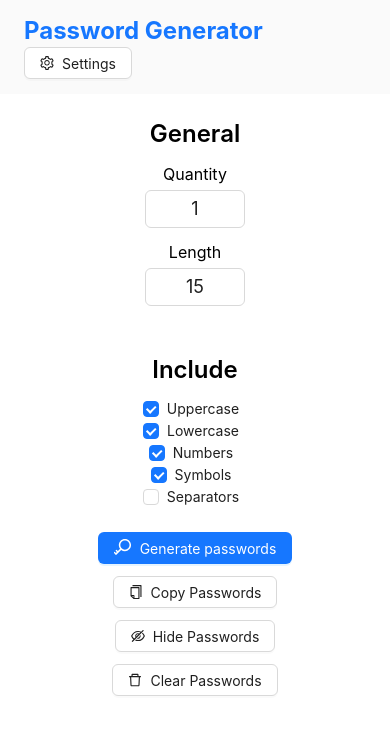
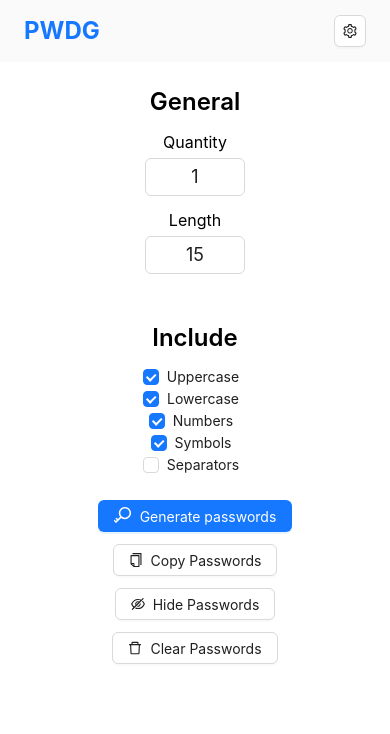
Before and after one commit to alessandro-sherhey/password-generator, a React (Vite) app: page / in a window 390 px wide. Shown: the top 734 px of the page. Built offline with nearby package versions, Linux system fonts and the light colour scheme.

Commit message:
Added better mobile layout for navbar

```diff
--- a/src/components/Navbar.jsx
+++ b/src/components/Navbar.jsx
@@ -4,8 +4,21 @@ import { Button } from "antd"
 import { CopyOutlined, EyeOutlined, EyeInvisibleOutlined, KeyOutlined, SettingOutlined } from "@ant-design/icons"
 import { motion } from "framer-motion"
 import { useSelector, useDispatch } from "react-redux"
+import { useEffect, useState } from "react"
 
 const Navbar = () => {
+  const [width, setWidth] = useState(window.innerWidth);
+  useEffect(() => {
+    const updateWidth = () => {
+      const w = window.innerWidth;
+      setWidth(w)
+    }
+    window.addEventListener("resize", updateWidth);
+
+    return () => {
+      window.removeEventListener("resize", updateWidth)
+    }
+  })
   return (
     <motion.div
       animate={{
@@ -19,13 +32,17 @@ const Navbar = () => {
       <nav
         className={`
           ${styles.paddingX}
-          py-[15px] w-full flex flex-col justify-between align-middle bg-bg-2 relative top-[-62px]
-          lg:flex-row
+          py-[15px] w-full flex flex-row justify-between align-middle bg-bg-2 relative top-[-62px]
           dark:bg-dark-bg-2
         `}
       >
           <div className="flex items-center">
-              <h1 className="text-2xl font-bold text-primary">Password Generator</h1>
+              <h1 className="text-2xl font-bold text-primary">
+                { width >= 640 ?
+                  "Password Generator" :
+                  "PWDG"
+                }
+              </h1>
           </div>
           <div className="flex">
               <Link
@@ -33,9 +50,15 @@ const Navbar = () => {
                 className="flex items-center"
               >
                 <Button
-                  icon={<SettingOutlined />}
-                  className={`${styles.button} bg-bg-1 dark:bg-[#141414]`}
-                >Settings</Button>
+                  icon={<SettingOutlined className=""/>}
+                  className={`
+                  ${styles.button}
+                  flex justify-center items-center
+                  bg-bg-1
+                  dark:bg-[#141414]`}
+                >
+                  { width >= 640 && 'Settings' }
+                </Button>
               </Link>
           </div>
       </nav>
```
